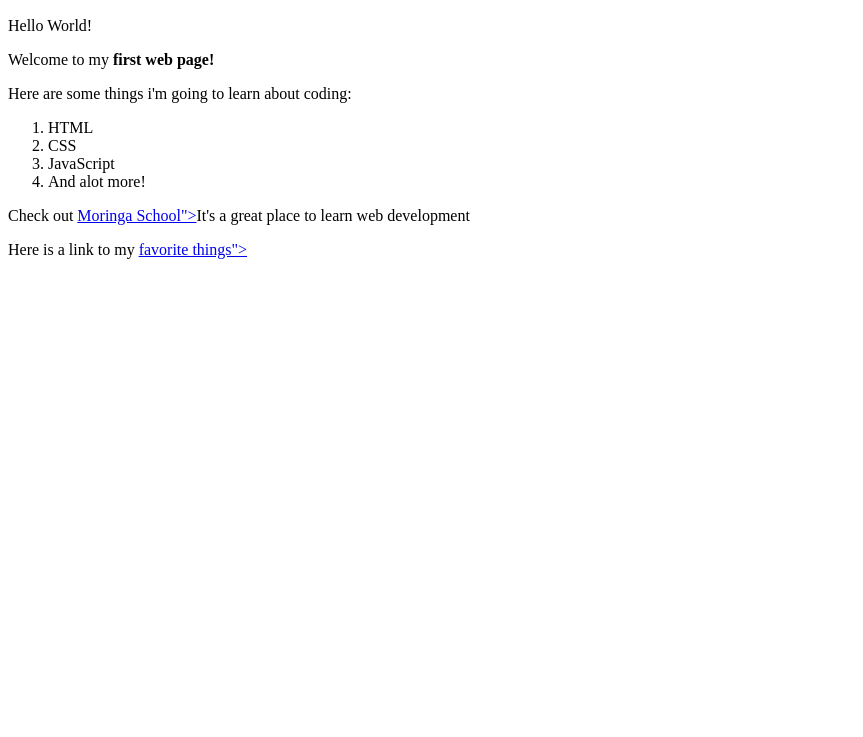
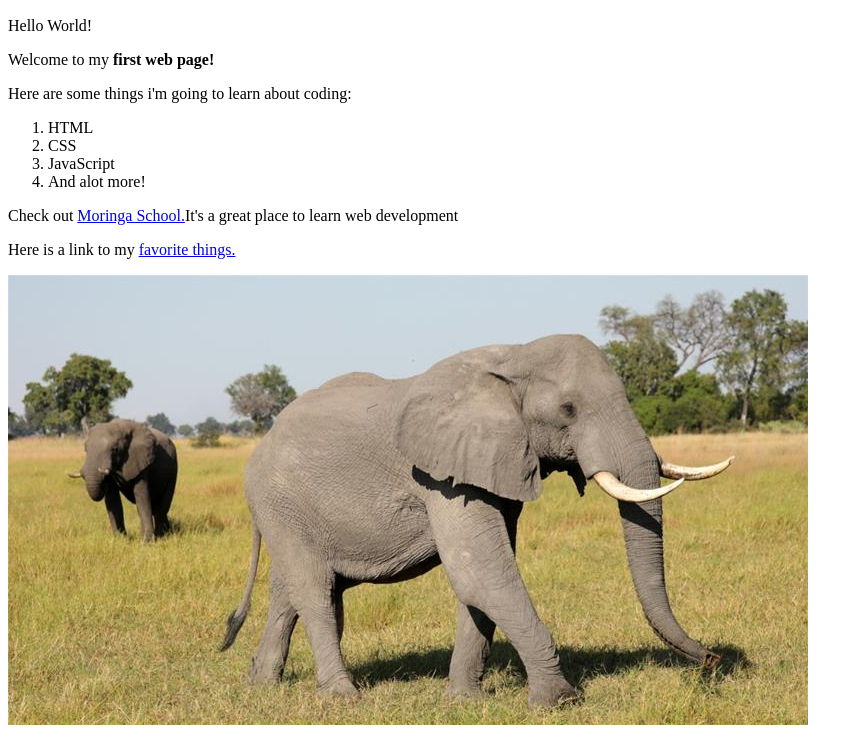
Before and after one commit to Princeyyyy/First-website, a plain HTML site: page my-first-webpage.html in a window 1280 px wide. Shown: the part 110-847 px from the top of the page, without its empty margins (0-863 px from the left). Before the commit the page ends 800 px from the top, so only its background shows below. Drawn offline with Linux system fonts and the light colour scheme.

Commit message:
add image description to website

```diff
--- a/my-first-webpage.html
+++ b/my-first-webpage.html
@@ -17,7 +17,8 @@
             <li>JavaScript</li>
             <li>And alot more!</li>
         </ol>
-        <p>Check out <a href="http://moringaschool.com/">Moringa School"></a>It's a great place to learn web  development</p>
-        <p>Here is a link to  my <a href="favorite-things.html">favorite things"></a></p>
+        <p>Check out <a href="http://moringaschool.com/">Moringa School.</a>It's a great place to learn web  development</p>
+        <p>Here is a link to  my <a href="my-favorite-things.html">favorite things.</a></p>
+        <img src="images/elephant.jpg" alt="A photo of the elephant">
     </body>
 </html>
```
